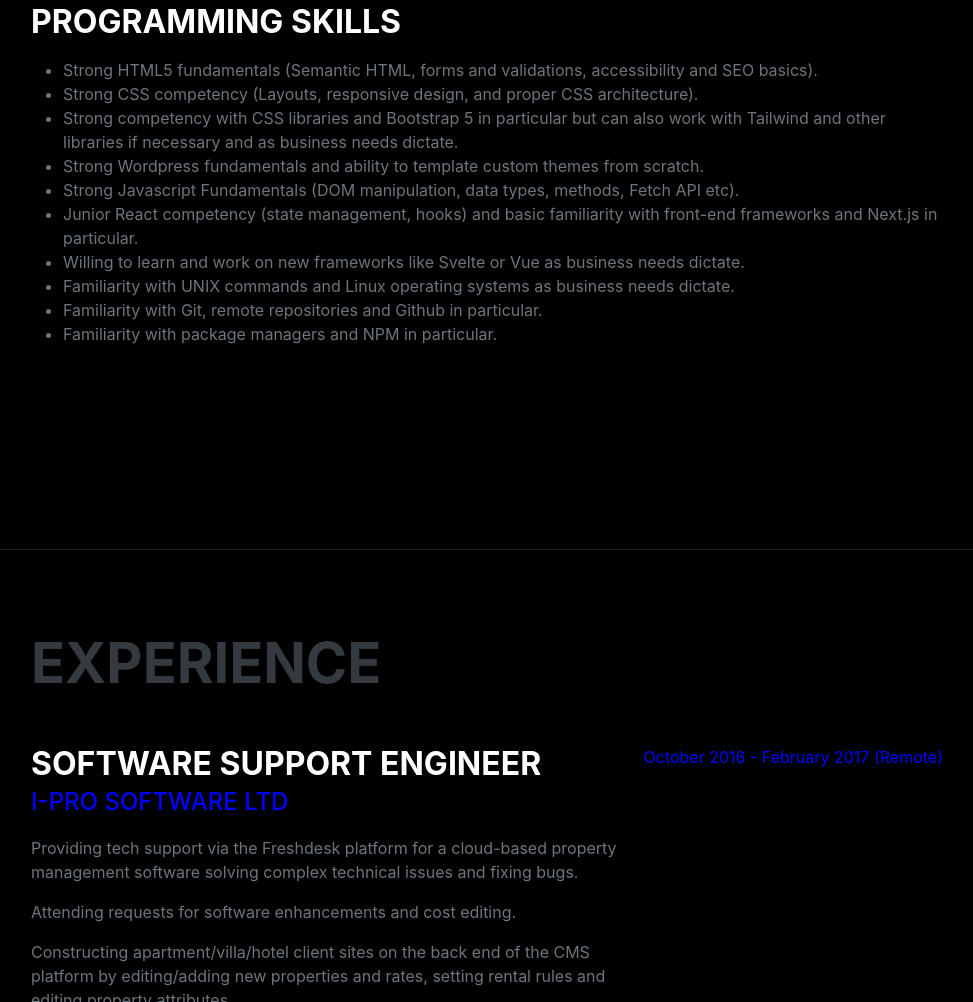
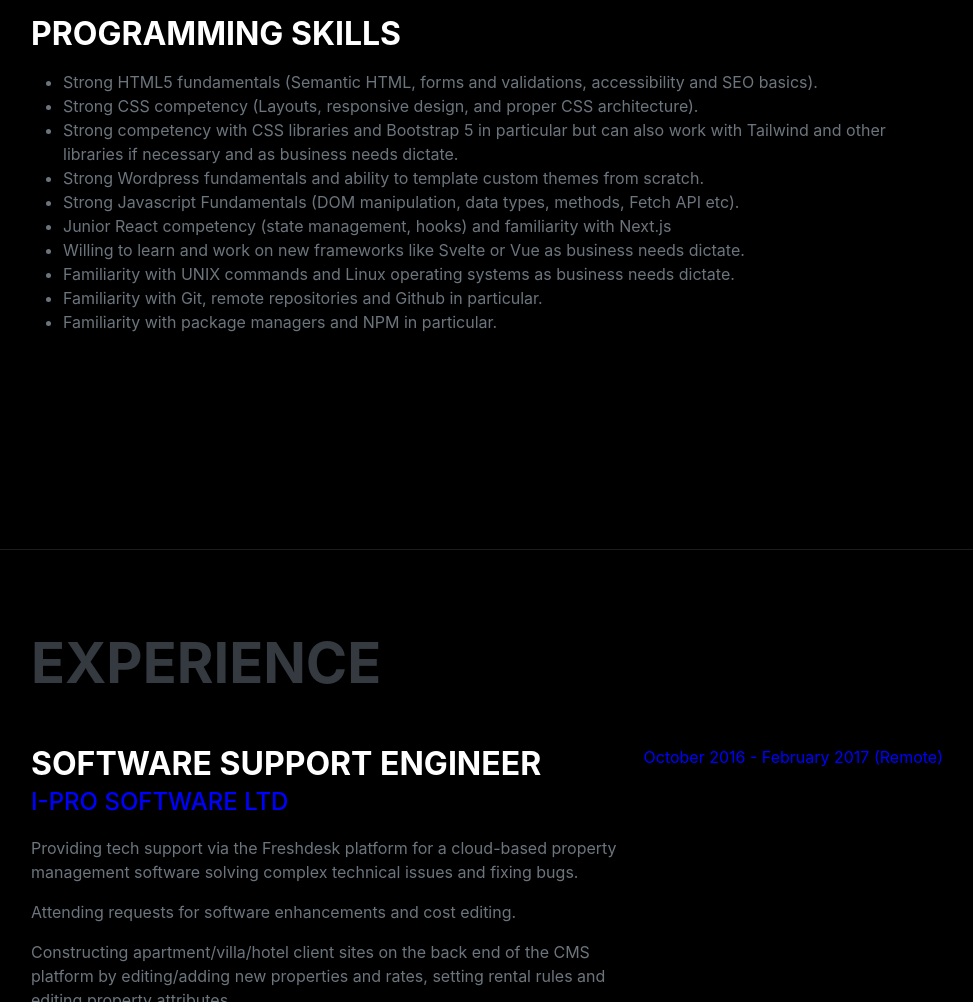
Before and after one commit to akvrmvlakis/my-resume, a plain HTML site: page index.html in a window 1280 px wide. Shown: the part 1052-2054 px from the top of the page, without its empty margins (289-1262 px from the left). Drawn offline with nearby package versions, Linux system fonts and the light colour scheme; a web font is replaced by a local one.

Commit message:
edited skills section

```diff
--- a/index.html
+++ b/index.html
@@ -88,8 +88,7 @@
                             </li>
                             <li>Strong Javascript Fundamentals (DOM manipulation, data types, methods, Fetch API etc).
                             </li>
-                            <li>Junior React competency (state management, hooks) and basic familiarity with front-end
-                                frameworks and Next.js in particular.
+                            <li>Junior React competency (state management, hooks) and familiarity with Next.js
                             </li>
                             <li>Willing to learn and work on new frameworks like Svelte or Vue as business needs
                                 dictate.
```
